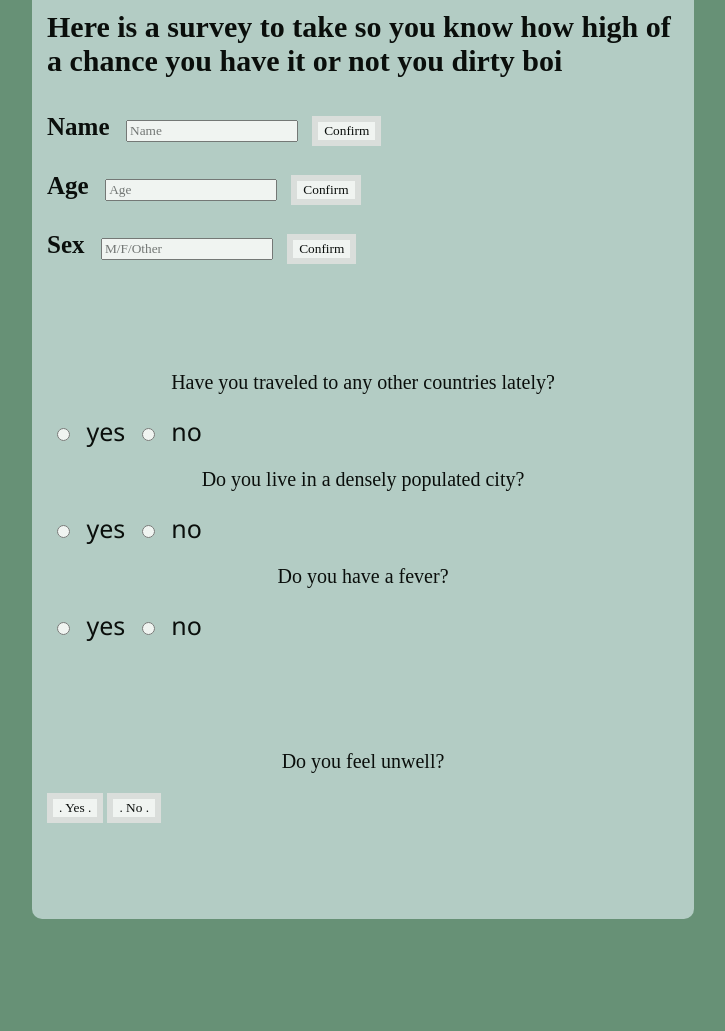
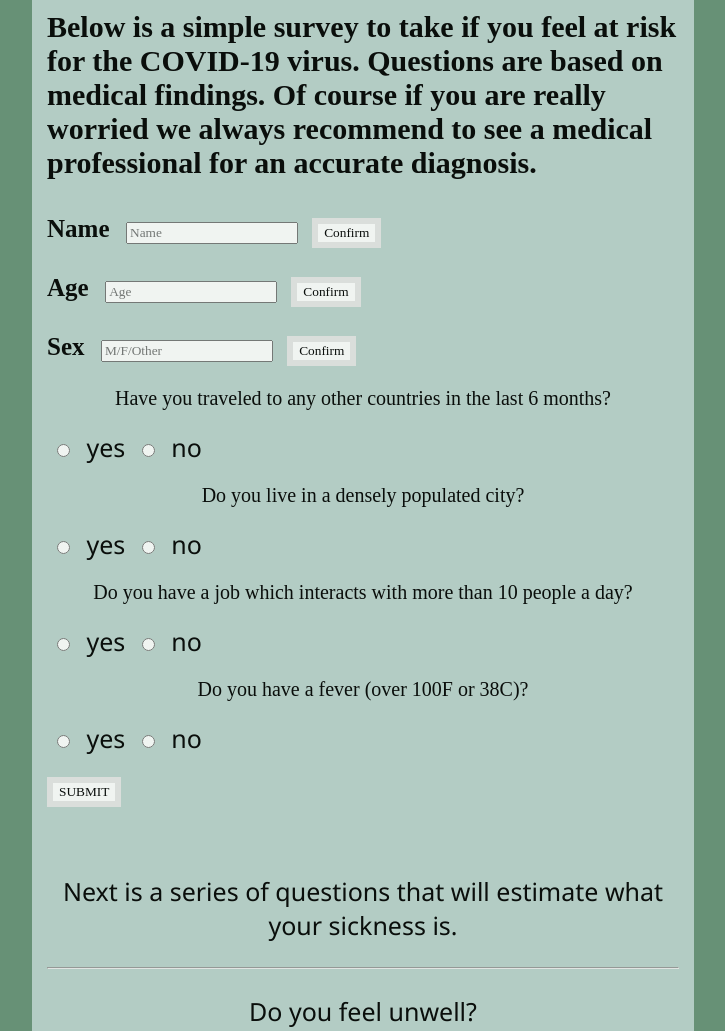
Before and after one commit to JamesWeiMoseley/COVID-19-survey, a plain HTML site: page index.html in a window 1280 px wide. Shown: the part 180-1211 px from the top of the page, without its empty margins (277-1002 px from the left). Before the commit the page ends 1107 px from the top, so only its background shows below. Drawn offline with nearby package versions, Linux system fonts and the light colour scheme; files that its build step writes are made by us from their sources.

Commit message:
changed intro text and added points for questions

```diff
--- a/index.html
+++ b/index.html
@@ -7,21 +7,21 @@
   </head>
     <body>
 
-
     <script src="script.js"> </script>
     <script src="scriptFunc.js"> </script>
-
 
     <div id="wrapper">
       <h1> COVID-19 Survey </h1>
 
-      <h3> Here is a survey to take so you know how high of a chance
-       you have it or not you dirty boi </h3>
+      <h3> Below is a simple survey to take if you feel at risk for
+          the COVID-19 virus.  Questions are based on medical findings.
+        Of course if you are really worried we always recommend to see a medical professional
+        for an accurate diagnosis.  </h3>
 
       <!-- Intro questions -->
        <label for="name" id="text"><strong>Name</strong> </label>
-       <input type="text" id="mytext" placeholder="Name"/>
-       <button onclick="updatetext()">Confirm</button> <p id="yeet" class="yeet"></p>
+       <input type="text" id="nameText" placeholder="Name"/>
+       <button onclick="updatetext()">Confirm</button> <p id="nameAnswer" class="nameAnswer"></p>
 
        <label for="Age" id="text"><strong>Age</strong> </label>
        <input type="text" id="ageText" placeholder="Age"/>
@@ -31,28 +31,29 @@
        <input type="text" id="sex" placeholder="M/F/Other"/>
        <button onclick="updateSex()">Confirm</button> <p id="sexAnswer" class="sexAnswer"></p>
 
-      <br>
-      <br>
-      <br>
       <!--initial questions to evaluate high risk or not -->
-      <p> Have you traveled to any other countries lately? </p>
+      <p> Have you traveled to any other countries in the last 6 months? </p>
       <label id="text"><input type = "radio" value="score1" name="first">  yes
       <input type = "radio" value="score2" name="first">  no  </label>
       <p> Do you live in a densely populated city?  </p>
       <label id="text"><input type = "radio" value="score1" name="s">  yes
       <input type = "radio" value="score2" name="s">  no  </label>
-      <p> Do you have a fever? </p>
+      <p> Do you have a job which interacts with more than 10 people a day? </p>
+      <label id="text"><input type = "radio" value="score1" name="t">  yes
+      <input type = "radio" value="score2" name="t">  no  </label>
+      <br>
+      <p> Do you have a fever (over 100F or 38C)? </p>
       <label id="text"><input type = "radio" value="score1" name="third">  yes
       <input type = "radio" value="score2" name="third">  no  </label>
       <br>
-
+      <br>
+      <button onclick="addUpAnswers()">SUBMIT</button>
+      <p id = "answer" class = "answer"> </p>
+      <br>
       <!--  if else questions from now on -->
-      <br>
-      <br>
-      <br>
-      <br>
-
-      <p class="myText"> Do you feel unwell? </p>
+      <p id="text"> Next is a series of questions that will estimate what your sickness is. </p>
+      <hr>
+      <p id="text"> Do you feel unwell? </p>
 
       <button onclick="yesFunction()">.    Yes    .</button>
       <button onclick="noFunction()">.     No    .</button>
```
